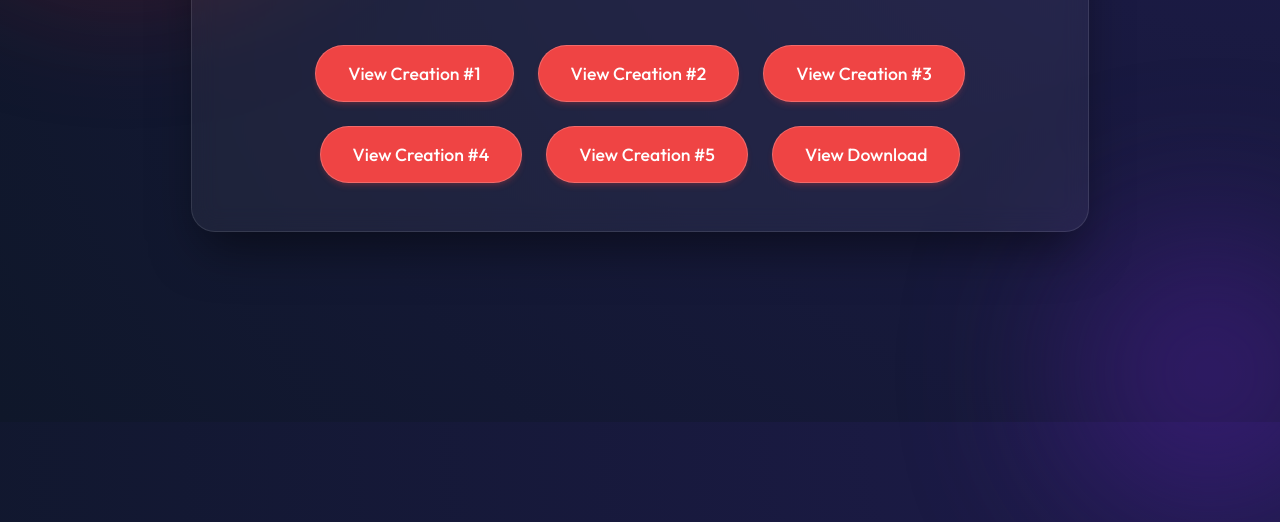
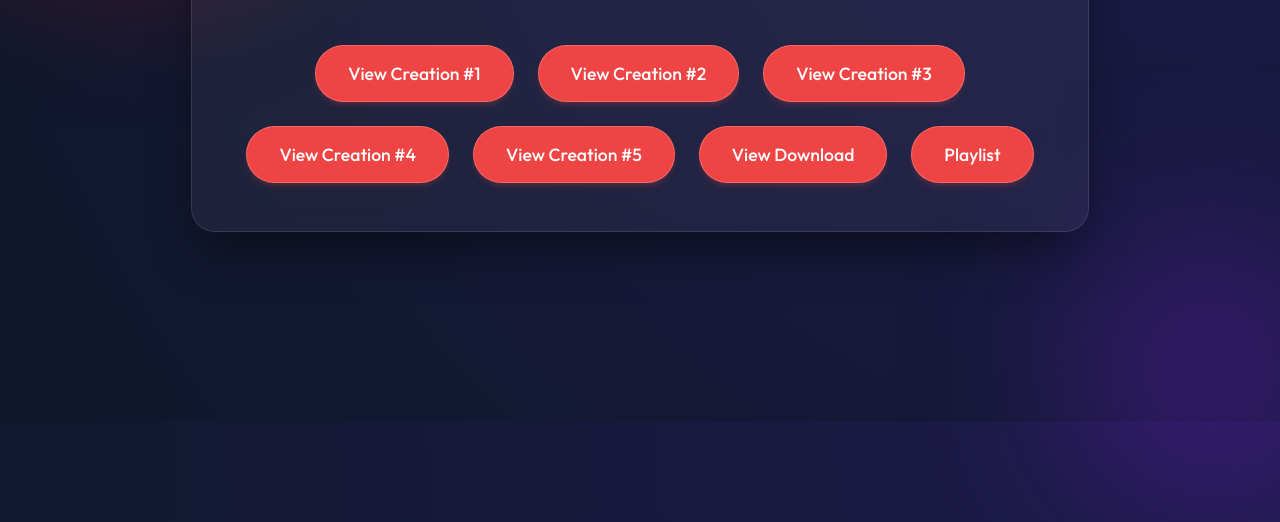
Before and after one commit to eazevedo-consulting/devops-skills-lab, a plain HTML site: page victoriametrics-cluster-poc/nginx/index.html in a window 1280 px wide. Shown: the part 378-900 px from the top of the page. Drawn offline with Linux system fonts and the light colour scheme.

Commit message:
feat: add link to playlist in index page navigation

```diff
--- a/victoriametrics-cluster-poc/nginx/index.html
+++ b/victoriametrics-cluster-poc/nginx/index.html
@@ -171,6 +171,7 @@
             <a href="images/Gemini_Generated_Image_qag502qag502qag5.png" target="_blank" class="btn">View Creation #4</a>
             <a href="images/Gemini_Generated_Image_w64wqdw64wqdw64w.png" target="_blank" class="btn">View Creation #5</a>
             <a href="images/download.png" target="_blank" class="btn">View Download</a>
+            <a href="https://www.youtube.com/watch?v=dKZAJixTvi4" target="_blank" class="btn">Playlist</a>
         </div>
     </div>
 </body>
```
